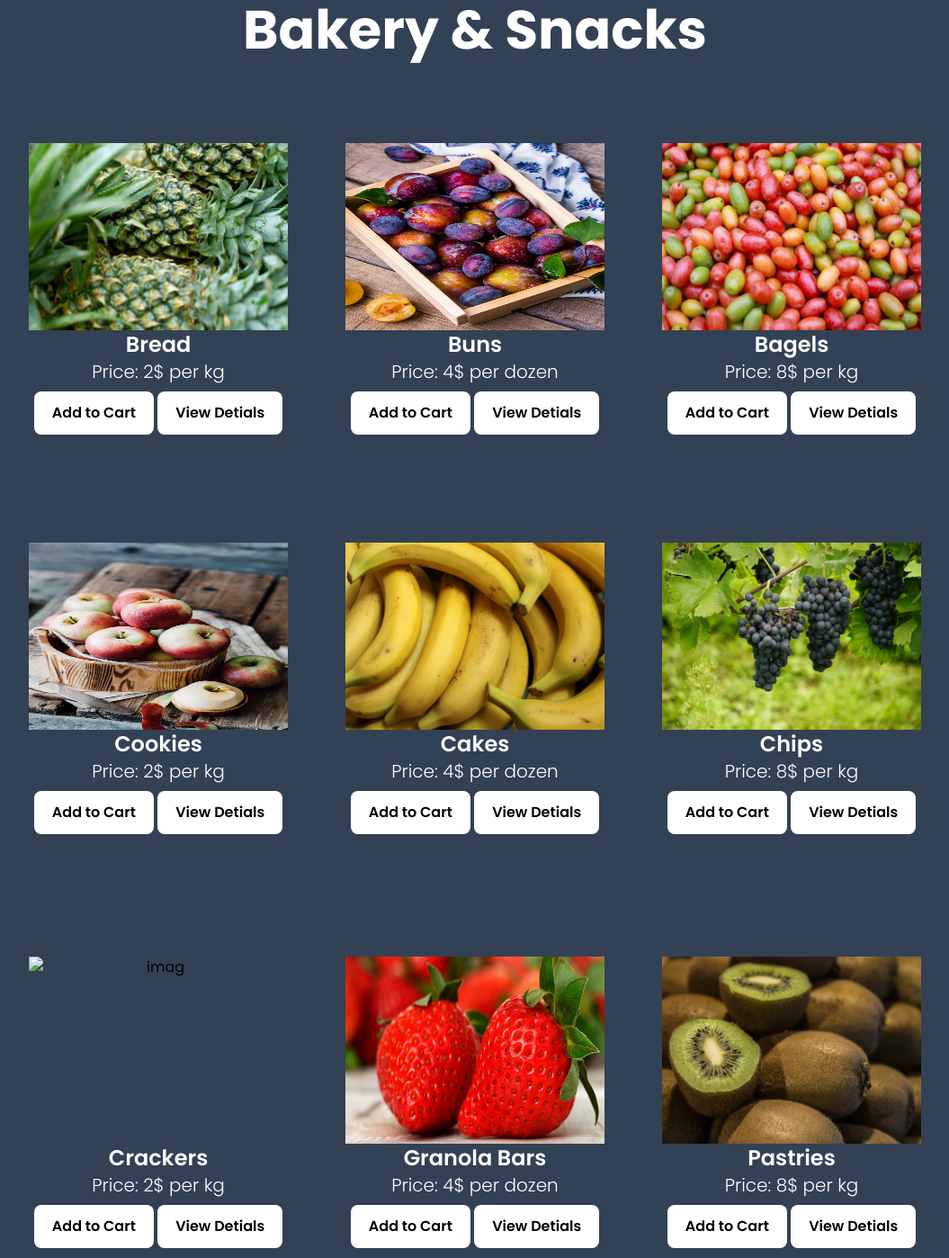
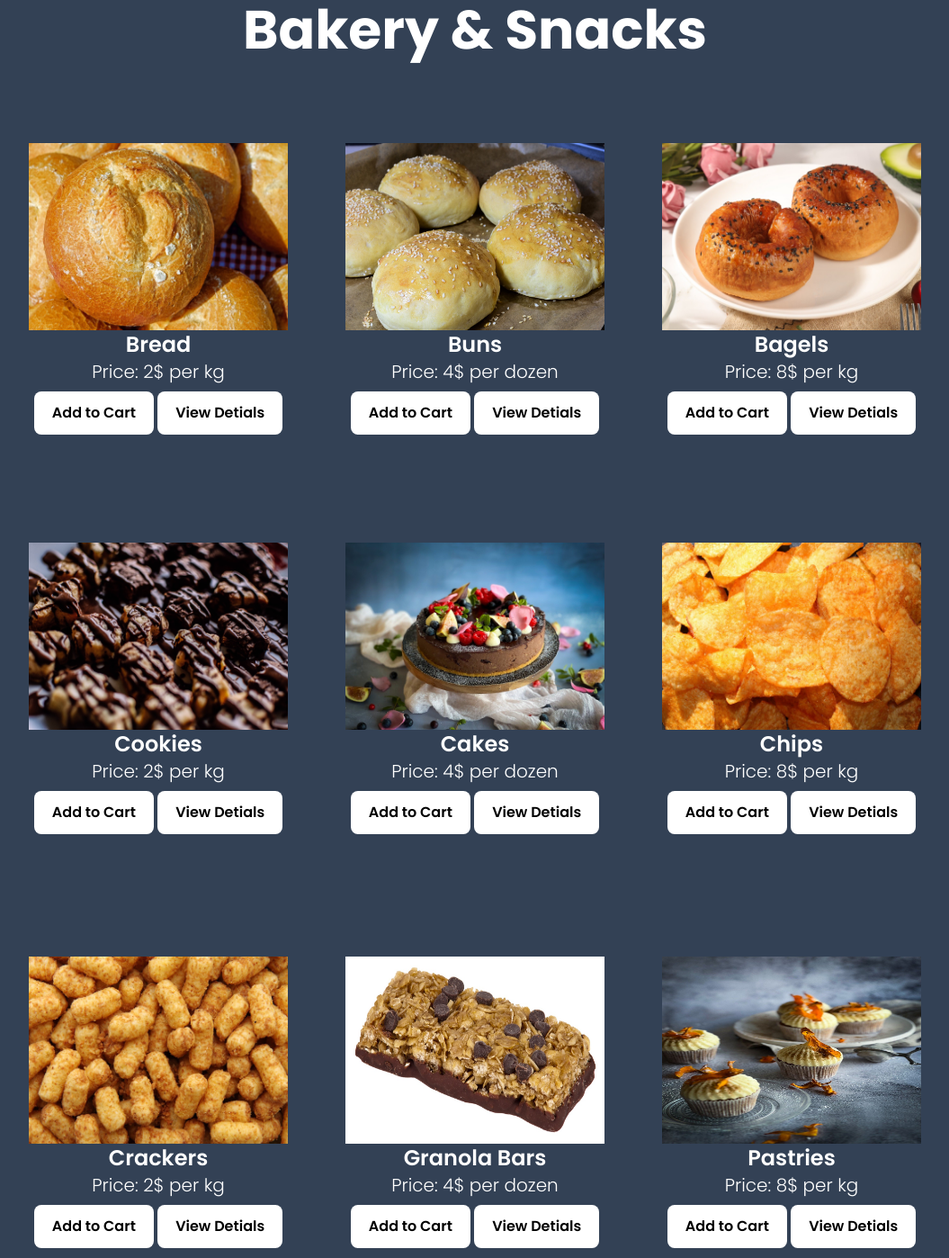
Before and after one commit to workdotnisha/Fruit-web, a website: page bakery&Snacks.html in a window 1280 px wide. Shown: the part 153-1551 px from the top of the page at 90% size, without its empty margins (112-1167 px from the left). Drawn offline with Linux system fonts and the light colour scheme; a web font is replaced by a local one.

Commit message:
Modifying files

```diff
--- a/bakery&Snacks.html
+++ b/bakery&Snacks.html
@@ -26,21 +26,21 @@
         </div>
         <div class="flex justify-center mt-24 flex-wrap">
             <div class="text-center">
-                <img src="images/pineapple.jpg" alt="imag" class="w-72 h-52 mx-8 animate-movingY">
+                <img src="images/bread.jpg" alt="imag" class="w-72 h-52 mx-8 animate-movingY">
                 <h1 class="font-semibold mx-auto text-center text-2xl text-white">Bread</h1>
                 <h2 class="text-white text-xl font-light">Price: 2$ per kg</h2>
                 <button class=" bg-white px-5 py-3 rounded-lg mx-auto my-2 font-semibold"><a href="">Add to Cart</a></button>
                 <button class=" bg-white px-5 py-3 rounded-lg mx-auto my-2 font-semibold"><a href="">View Detials</a></button>
             </div>
             <div class="text-center">
-                <img src="images/plums.jpg" alt="imag" class="w-72 h-52 mx-8 animate-movingY">
+                <img src="images/bun.jpg" alt="imag" class="w-72 h-52 mx-8 animate-movingY">
                 <h1 class="font-semibold mx-auto text-center text-2xl text-white">Buns</h1>
                 <h2 class="text-white text-xl font-light">Price: 4$ per dozen</h2>
                 <button class=" bg-white px-5 py-3 rounded-lg mx-auto my-2 font-semibold"><a href="">Add to Cart</a></button>
                 <button class=" bg-white px-5 py-3 rounded-lg mx-auto my-2 font-semibold"><a href="">View Detials</a></button>
             </div>
             <div class="text-center">
-                <img src="images/berries.jpg" alt="imag" class="w-72 h-52 mx-8 animate-movingY">
+                <img src="images/bagel.jpg" alt="imag" class="w-72 h-52 mx-8 animate-movingY">
                 <h1 class="font-semibold mx-auto text-center text-2xl text-white">Bagels</h1>
                 <h2 class="text-white text-xl font-light">Price: 8$ per kg</h2>
                 <button class=" bg-white px-5 py-3 rounded-lg mx-auto my-2 font-semibold"><a href="">Add to Cart</a></button>
@@ -49,21 +49,21 @@
         </div>
         <div class="flex mt-28 justify-center flex-wrap">
             <div class="text-center">
-                <img src="images/apples.jpg" alt="imag" class="w-72 h-52 mx-8 animate-movingY">
+                <img src="images/cookies.jpg" alt="imag" class="w-72 h-52 mx-8 animate-movingY">
                 <h1 class="font-semibold mx-auto text-center text-2xl text-white">Cookies</h1>
                 <h2 class="text-white text-xl font-light">Price: 2$ per kg</h2>
                 <button class=" bg-white px-5 py-3 rounded-lg mx-auto my-2 font-semibold"><a href="">Add to Cart</a></button>
                 <button class=" bg-white px-5 py-3 rounded-lg mx-auto my-2 font-semibold"><a href="">View Detials</a></button>
             </div>
             <div class="text-center">
-                <img src="images/bananas.jpg" alt="imag" class="w-72 h-52 mx-8 animate-movingY">
+                <img src="images/cake.jpg" alt="imag" class="w-72 h-52 mx-8 animate-movingY">
                 <h1 class="font-semibold mx-auto text-center text-2xl text-white">Cakes</h1>
                 <h2 class="text-white text-xl font-light">Price: 4$ per dozen</h2>
                 <button class=" bg-white px-5 py-3 rounded-lg mx-auto my-2 font-semibold"><a href="">Add to Cart</a></button>
                 <button class=" bg-white px-5 py-3 rounded-lg mx-auto my-2 font-semibold"><a href="">View Detials</a></button>
             </div>
             <div class="text-center">
-                <img src="images/grapes.jpg" alt="imag" class="w-72 h-52 mx-8 animate-movingY">
+                <img src="images/crisps.jpg" alt="imag" class="w-72 h-52 mx-8 animate-movingY">
                 <h1 class="font-semibold mx-auto text-center text-2xl text-white">Chips</h1>
                 <h2 class="text-white text-xl font-light">Price: 8$ per kg</h2>
                 <button class=" bg-white px-5 py-3 rounded-lg mx-auto my-2 font-semibold"><a href="">Add to Cart</a></button>
@@ -73,21 +73,21 @@
 
         <div class="flex mt-32 justify-center flex-wrap">
             <div class="text-center">
-                <img src="images/oranges.jpg" alt="imag" class="w-72 h-52 mx-8 animate-movingY">
+                <img src="images/crackers.jpg" alt="imag" class="w-72 h-52 mx-8 animate-movingY">
                 <h1 class="font-semibold mx-auto text-center text-2xl text-white">Crackers</h1>
                 <h2 class="text-white text-xl font-light">Price: 2$ per kg</h2>
                 <button class=" bg-white px-5 py-3 rounded-lg mx-auto my-2 font-semibold"><a href="">Add to Cart</a></button>
                 <button class=" bg-white px-5 py-3 rounded-lg mx-auto my-2 font-semibold"><a href="">View Detials</a></button>
             </div>
             <div class="text-center">
-                <img src="images/strawberries.jpg" alt="imag" class="w-72 h-52 mx-8 animate-movingY">
+                <img src="images/Granola Bars.jpg" alt="imag" class="w-72 h-52 mx-8 animate-movingY">
                 <h1 class="font-semibold mx-auto text-center text-2xl text-white">Granola Bars</h1>
                 <h2 class="text-white text-xl font-light">Price: 4$ per dozen</h2>
                 <button class=" bg-white px-5 py-3 rounded-lg mx-auto my-2 font-semibold"><a href="">Add to Cart</a></button>
                 <button class=" bg-white px-5 py-3 rounded-lg mx-auto my-2 font-semibold"><a href="">View Detials</a></button>
             </div>
             <div class="text-center">
-                <img src="images/Kiwi.jpg" alt="imag" class="w-72 h-52 mx-8 animate-movingY">
+                <img src="images/Pastries.jpg" alt="imag" class="w-72 h-52 mx-8 animate-movingY">
                 <h1 class="font-semibold mx-auto text-center text-2xl text-white">Pastries</h1>
                 <h2 class="text-white text-xl font-light">Price: 8$ per kg</h2>
                 <button class=" bg-white px-5 py-3 rounded-lg mx-auto my-2 font-semibold"><a href="">Add to Cart</a></button>
```
